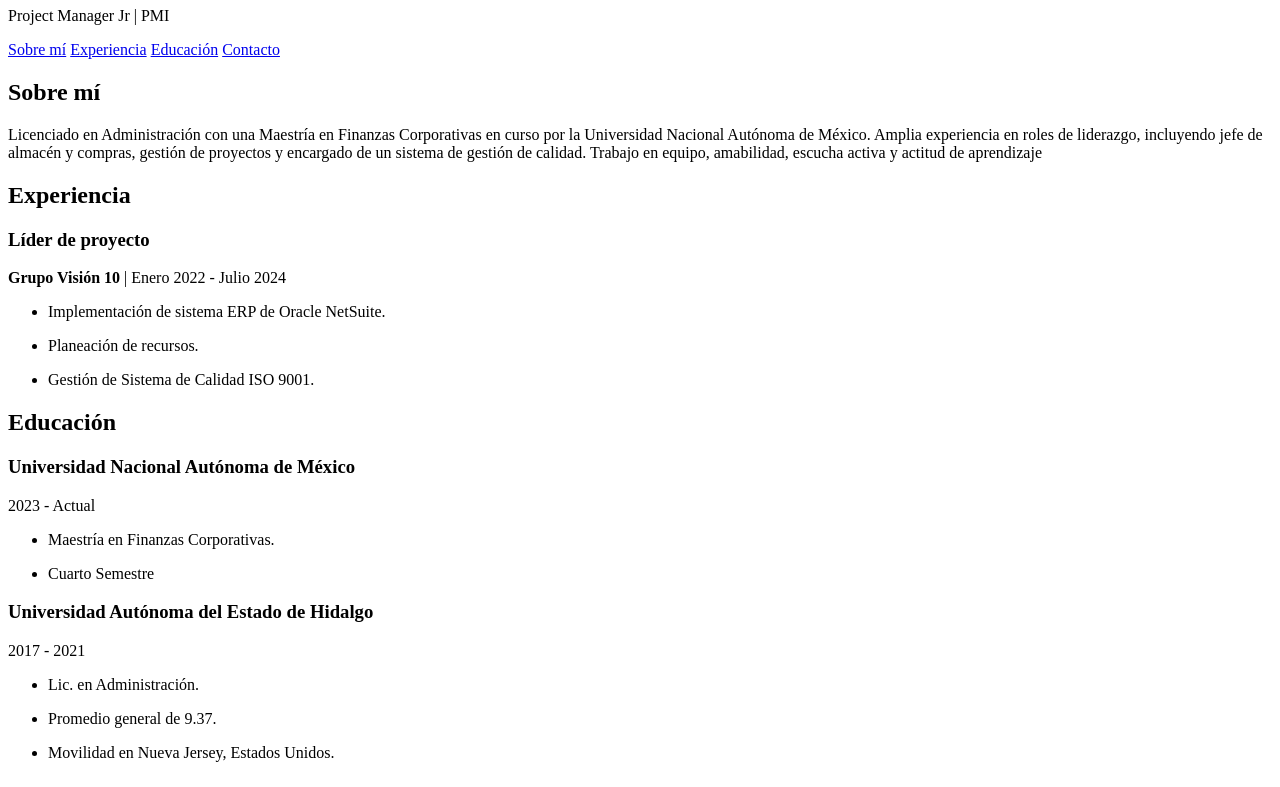
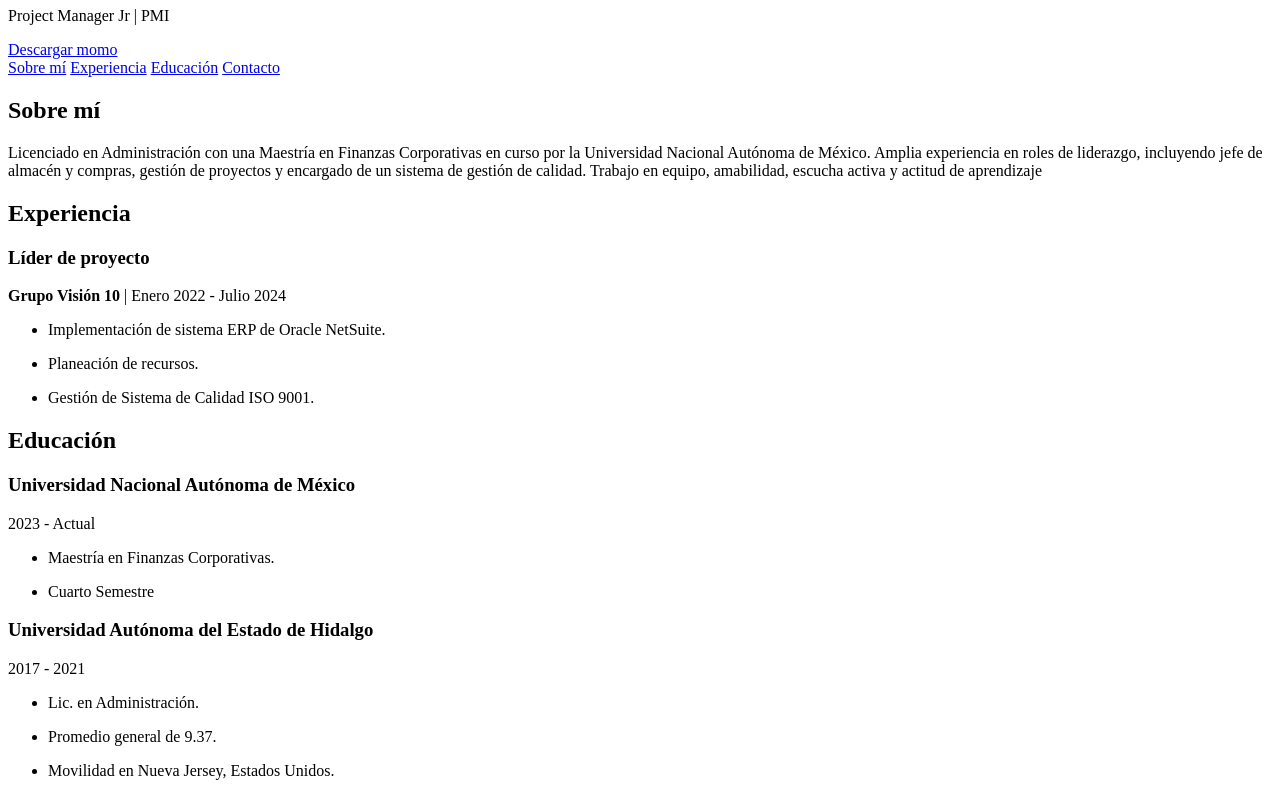
Before and after one commit to EdgarHiram/41-B-Intro-a-la-programacion-portafolio, a plain HTML site: page index.html in a window 1280 px wide. Shown: the part 73-860 px from the top of the page. Drawn offline with Linux system fonts and the light colour scheme.

Commit message:
Cambios al index.html

```diff
--- a/index.html
+++ b/index.html
@@ -12,6 +12,7 @@
         <p>
             Project Manager Jr | PMI
         </p>
+        <a href="./local/mym.jpg" download>Descargar momo</a>
     </header>
     <nav>
         <!-- Aquí van todos los enlaces que considero importante mostrar -->
```
